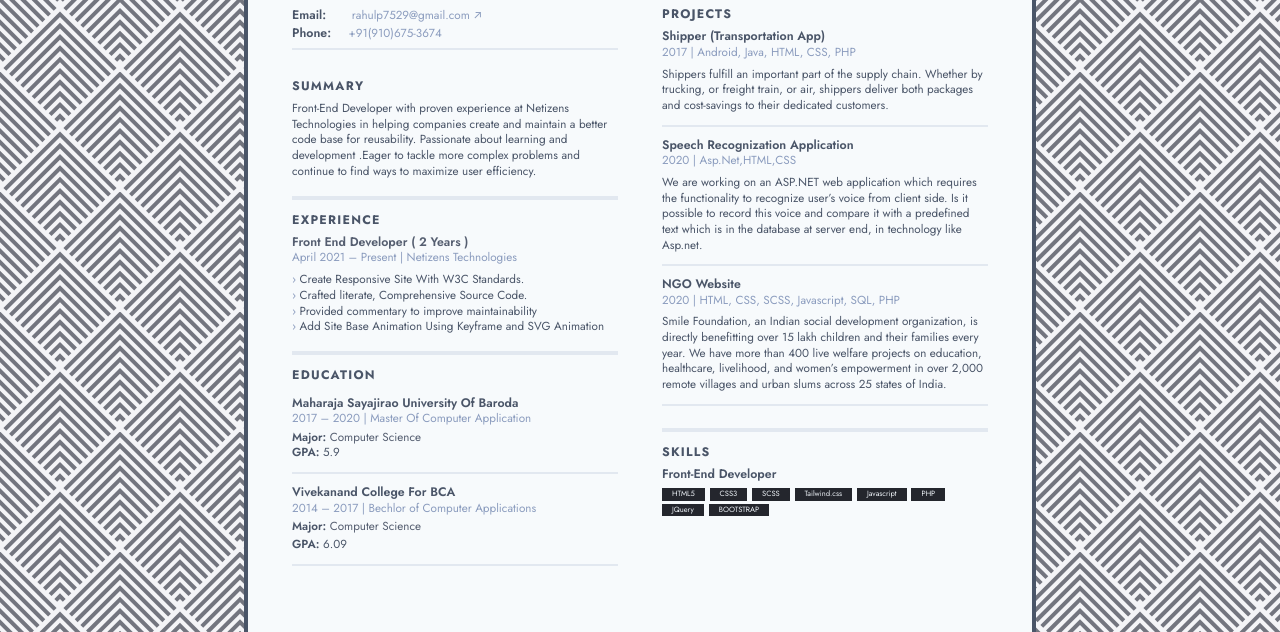
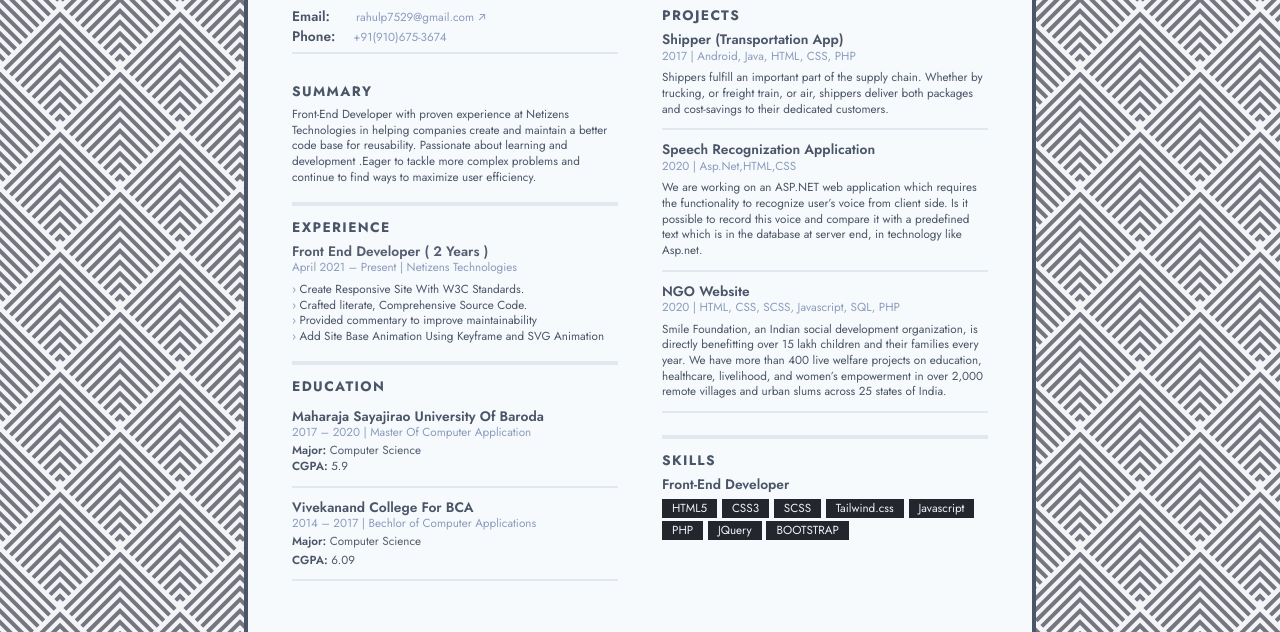
Before and after one commit to rahulp7529/rahulresume, a plain HTML site: page index.html in a window 1280 px wide. Shown: the part 168-800 px from the top of the page. Drawn offline with Linux system fonts and the light colour scheme; a web font is replaced by a local one.

Commit message:
Update index.html

```diff
--- a/index.html
+++ b/index.html
@@ -1,4 +1,3 @@
-
 <!DOCTYPE html>
 <html lang="en" xmlns="http://www.w3.org/1999/xhtml">
 
@@ -60,7 +59,7 @@
                                 <!-- <li
                                     class="mt-1 leading-normal text-black transition duration-100 ease-in text-gray-550 text-md hover:text-gray-700 print:">
                                     <a href="https://rahulpatel.me" class="group">
-                                        <span class="mr-2 text-lg font-semibold text-gray-700 leading-snugish">
+                                        <span class="mr-2 text-xl font-semibold text-gray-700 leading-snugish">
                                             Portfolio:
                                         </span>
                                         rahulpatel.me
@@ -73,7 +72,7 @@
                                 <!-- <li
                                     class="mt-1 leading-normal transition duration-100 ease-in text-gray-550 text-md hover:text-gray-700">
                                     <a href="https://github.com/Rahulpatel" class="group">
-                                        <span class="mr-5 text-lg font-semibold text-gray-700 leading-snugish">
+                                        <span class="mr-5 text-xl font-semibold text-gray-700 leading-snugish">
                                             Github:
                                         </span>
                                         Rahulpatel
@@ -86,8 +85,8 @@
 
                                 <li
                                     class="mt-1 leading-normal transition duration-100 ease-in text-gray-550 text-md hover:text-gray-700">
-                                    <a href="mailto:thighbaugh@zoho.com" class="group">
-                                        <span class="mr-8 text-lg font-semibold text-gray-700 leading-snugish">
+                                    <a href="mailto:rahulp7529@gmail.com" class="group">
+                                        <span class="mr-8 text-xl font-semibold text-gray-700 leading-snugish">
                                             Email:
                                         </span>
                                         rahulp7529@gmail.com
@@ -100,7 +99,7 @@
                                 <li
                                     class="mt-1 leading-normal transition duration-100 ease-in text-gray-550 text-md hover:text-gray-700">
                                     <a href="tel:+9106753674">
-                                        <span class="mr-5 text-lg font-semibold text-gray-700 leading-snugish">
+                                        <span class="mr-5 text-xl font-semibold text-gray-700 leading-snugish">
                                             Phone:
                                         </span>
                                         +91(910)675-3674
@@ -114,7 +113,7 @@
                 <section class="pb-2 pb-4 mt-4 border-b-4 first:mt-0">
                     <!-- To keep in the same column -->
                     <div class="break-inside-avoid">
-                        <h2 class="mb-2 text-lg font-bold tracking-widest text-gray-700 print:font-normal">
+                        <h2 class="mb-2 text-xl font-bold tracking-widest text-gray-700 print:font-normal">
                             SUMMARY
                         </h2>
 
@@ -129,13 +128,13 @@
                 <section class="pb-2 pb-4 mt-4 border-b-4 first:mt-0">
                     <!-- To keep in the same column ------------------------------------------------------------------------->
                     <div class="break-inside-avoid">
-                        <h2 class="mb-2 text-lg font-bold tracking-widest text-gray-700 print:font-normal">
+                        <h2 class="mb-2 text-xl font-bold tracking-widest text-gray-700 print:font-normal">
                             EXPERIENCE
                         </h2>
                         <!--Job 1-->
                         <section class="mb-2 break-inside-avoid">
                             <header>
-                                <h3 class="text-lg font-semibold text-gray-650 leading-snugish">
+                                <h3 class="text-xl font-semibold text-gray-650 leading-snugish">
                                     Front End Developer ( 2 Years )
                                 </h3>
                                 <p class="leading-normal text-md text-gray-550">
@@ -189,13 +188,13 @@
                 <section class="pb-2 pb-4 mt-4 first:mt-0">
                     <!-- To keep in the same column -->
                     <div class="break-inside-avoid">
-                        <h2 class="mb-2 text-lg font-bold tracking-widest text-gray-700 print:font-normal">
+                        <h2 class="mb-2 text-xl font-bold tracking-widest text-gray-700 print:font-normal">
                             EDUCATION
                         </h2>
                         <!-- school --------------------------------------------------------------------------->
                         <section class="pb-4 mt-4 mb-4 border-b-2 break-inside-avoid">
                             <header>
-                                <h3 class="flex-grow text-lg font-semibold text-gray-700 leading-snugish">
+                                <h3 class="flex-grow text-xl font-semibold text-gray-700 leading-snugish">
                                     Maharaja Sayajirao University Of Baroda
                                 </h3>
                                 <p class="leading-normal text-md text-gray-550">
@@ -210,7 +209,7 @@
                             </p>
                             <p class="leading-normal text-gray-700 text-md">
                                 <span class="font-semibold text-gray-700 text-md leading-snugish">
-                                    GPA:
+                                    CGPA:
                                 </span>
                                 5.9
                             </p>
@@ -218,7 +217,7 @@
                         <!--school 2--------------------------------------------------------------------------------------------->
                         <section class="pb-4 mt-4 mb-4 border-b-2 break-inside-avoid">
                             <header>
-                                <h3 class="flex-grow text-lg font-semibold text-gray-700 leading-snugish">
+                                <h3 class="flex-grow text-xl font-semibold text-gray-700 leading-snugish">
                                     Vivekanand College For BCA
                                 </h3>
                                 <p class="leading-normal text-md text-gray-550">
@@ -234,7 +233,7 @@
                             <p class="mt-1 leading-normal text-md text-gray-650"></p>
                             <p class="leading-normal text-gray-700 text-md">
                                 <span class="font-semibold text-gray-700 text-md leading-snugish">
-                                    GPA:
+                                    CGPA:
                                 </span>
                                 6.09
                             </p>
@@ -243,7 +242,7 @@
                         <!--school 3 --------------------------------------------------------------------------------->
                         <!-- <section class="pb-4 mt-4 mb-4 break-inside-avoid ">
                             <header>
-                                <h3 class="flex-grow text-lg font-semibold text-gray-700 leading-snugish">
+                                <h3 class="flex-grow text-xl font-semibold text-gray-700 leading-snugish">
                                     Codify Academy
                                 </h3>
                                 <p class="leading-normal text-md text-gray-550">
@@ -263,14 +262,14 @@
                 <section class="pb-2 pb-4 mt-4 border-b-4 first:mt-0">
                     <div class="break-inside-avoid">
                         <!-- To keep in the same column -->
-                        <h2 class="mb-2 text-lg font-bold tracking-widest text-gray-700 print:font-normal">
+                        <h2 class="mb-2 text-xl font-bold tracking-widest text-gray-700 print:font-normal">
                             PROJECTS
                         </h2>
                         <!--Project 1 --------------------------------------------------------------------------------------------------------->
                         <section class="pb-4 mb-4 border-b-2 break-inside-avoid">
                             <header>
-                                <h3 class="text-lg font-semibold text-gray-700 leading-snugish">
-                                    <a href="https://github.com/WebPraktikos/universal-resume" class="group">
+                                <h3 class="text-xl font-semibold text-gray-700 leading-snugish">
+                                    <a href="#!" class="group">
                                         Shipper (Transportation App)
                                         <!-- <span
                                             class="inline-block mr-3 font-normal transition duration-100 ease-in text-gray-550 print:text-black group-hover:text-gray-700">
@@ -295,8 +294,8 @@
                         <!--Project 2-->
                         <section class="pb-4 mb-4 border-b-2 break-inside-avoid">
                             <header>
-                                <h3 class="text-lg font-semibold text-gray-700 leading-snugish">
-                                    <a href="https://github.com/WebPraktikos/tailwindcss-rich-docs" class="group">
+                                <h3 class="text-xl font-semibold text-gray-700 leading-snugish">
+                                    <a href="#!" class="group">
                                         Speech Recognization Application
                                         <!-- <span
                                             class="inline-block mr-3 font-normal transition duration-100 ease-in text-gray-550 print:text-black group-hover:text-gray-700">
@@ -321,8 +320,8 @@
                         <!--Project 3---------------------------------------------------------->
                         <section class="pb-4 mb-4 border-b-2 break-inside-avoid">
                             <header>
-                                <h3 class="text-lg font-semibold text-gray-700 leading-snugish">
-                                    <a href="https://g5-blog-ccl-ife.vercel.app/" class="group">
+                                <h3 class="text-xl font-semibold text-gray-700 leading-snugish">
+                                    <a href="#!" class="group">
                                         NGO Website
                                         <!-- <span
                                             class="inline-block mr-3 font-normal transition duration-100 ease-in text-gray-550 print:text-black group-hover:text-gray-700">
@@ -347,7 +346,7 @@
                         <!--Project 4---------------------------------------------------------->
                         <!-- <section class="mb-2 break-inside-avoid">
                             <header>
-                                <h3 class="text-lg font-semibold text-gray-700 leading-snugish">
+                                <h3 class="text-xl font-semibold text-gray-700 leading-snugish">
                                     <a href="https://github.com/Rahulpatel/Opitx/releases" class="group">
                                         Opitx Markdown Editor
                                         <span
@@ -380,13 +379,13 @@
                 <section class="pb-4 mt-4 first:mt-0">
                     <!-- To keep in the same column -->
                     <div class="break-inside-avoid">
-                        <h2 class="mb-2 text-lg font-bold tracking-widest text-gray-700 print:font-normal">
+                        <h2 class="mb-2 text-xl font-bold tracking-widest text-gray-700 print:font-normal">
                             SKILLS
                         </h2>
                         <!--Front-End Developer ------------------------------------------------------------------------------------------->
                         <section class="mb-2 break-inside-avoid">
                             <header>
-                                <h3 class="text-lg font-semibold text-gray-700 leading-snugish">
+                                <h3 class="text-xl font-semibold text-gray-700 leading-snugish">
                                     Front-End Developer
                                 </h3>
                             </header>
@@ -394,36 +393,36 @@
                             <div class="my-1 last:pb-1">
                                 <ul class="flex flex-wrap text-sm2 leading-relaxed -mr-1.6 -mb-1 mt-2.1">
                                     <li
-                                        class="px-2.5 py-0.5 mr-1.6 mb-1 text-gray-200 leading-relaxed print:bg-white print:border-inset bg-gray-250">
+                                        class="text-md px-2.5 py-0.5 mr-1.6 mb-1 text-gray-200 leading-relaxed print:bg-white print:border-inset bg-gray-250">
                                         HTML5
                                     </li>
                                     <li
-                                        class="px-2.5 py-0.5 mr-1.6 mb-1 text-gray-200 leading-relaxed print:bg-white print:border-inset bg-gray-250">
+                                        class="text-md px-2.5 py-0.5 mr-1.6 mb-1 text-gray-200 leading-relaxed print:bg-white print:border-inset bg-gray-250">
                                         CSS3
                                     </li>
                                     <li
-                                        class="px-2.5 py-0.5 mr-1.6 mb-1 text-gray-200 leading-relaxed print:bg-white print:border-inset bg-gray-250">
+                                        class="text-md px-2.5 py-0.5 mr-1.6 mb-1 text-gray-200 leading-relaxed print:bg-white print:border-inset bg-gray-250">
                                         SCSS
                                     </li>
 
                                     <li
-                                        class="px-2.5 py-0.5 mr-1.6 mb-1 text-gray-200 leading-relaxed print:bg-white print:border-inset bg-gray-250">
+                                        class="text-md px-2.5 py-0.5 mr-1.6 mb-1 text-gray-200 leading-relaxed print:bg-white print:border-inset bg-gray-250">
                                         Tailwind.css
                                     </li>
                                     <li
-                                        class="px-2.5 py-0.5 mr-1.6 mb-1 text-gray-200 leading-relaxed print:bg-white print:border-inset bg-gray-250">
+                                        class="text-md px-2.5 py-0.5 mr-1.6 mb-1 text-gray-200 leading-relaxed print:bg-white print:border-inset bg-gray-250">
                                         Javascript
                                     </li>
                                     <li
-                                        class="px-2.5 py-0.5 mr-1.6 mb-1 text-gray-200 leading-relaxed print:bg-white print:border-inset bg-gray-250">
+                                        class="text-md px-2.5 py-0.5 mr-1.6 mb-1 text-gray-200 leading-relaxed print:bg-white print:border-inset bg-gray-250">
                                         PHP
                                     </li>
                                     <li
-                                        class="px-2.5 py-0.5 mr-1.6 mb-1 text-gray-200 leading-relaxed print:bg-white print:border-inset bg-gray-250">
+                                        class="text-md px-2.5 py-0.5 mr-1.6 mb-1 text-gray-200 leading-relaxed print:bg-white print:border-inset bg-gray-250">
                                         JQuery
                                     </li>
                                     <li
-                                        class="px-2.5 py-0.5 mr-1.6 mb-1 text-gray-200 leading-relaxed print:bg-white print:border-inset bg-gray-250">
+                                        class="text-md px-2.5 py-0.5 mr-1.6 mb-1 text-gray-200 leading-relaxed print:bg-white print:border-inset bg-gray-250">
                                         BOOTSTRAP
                                     </li>
                                 </ul>
```
